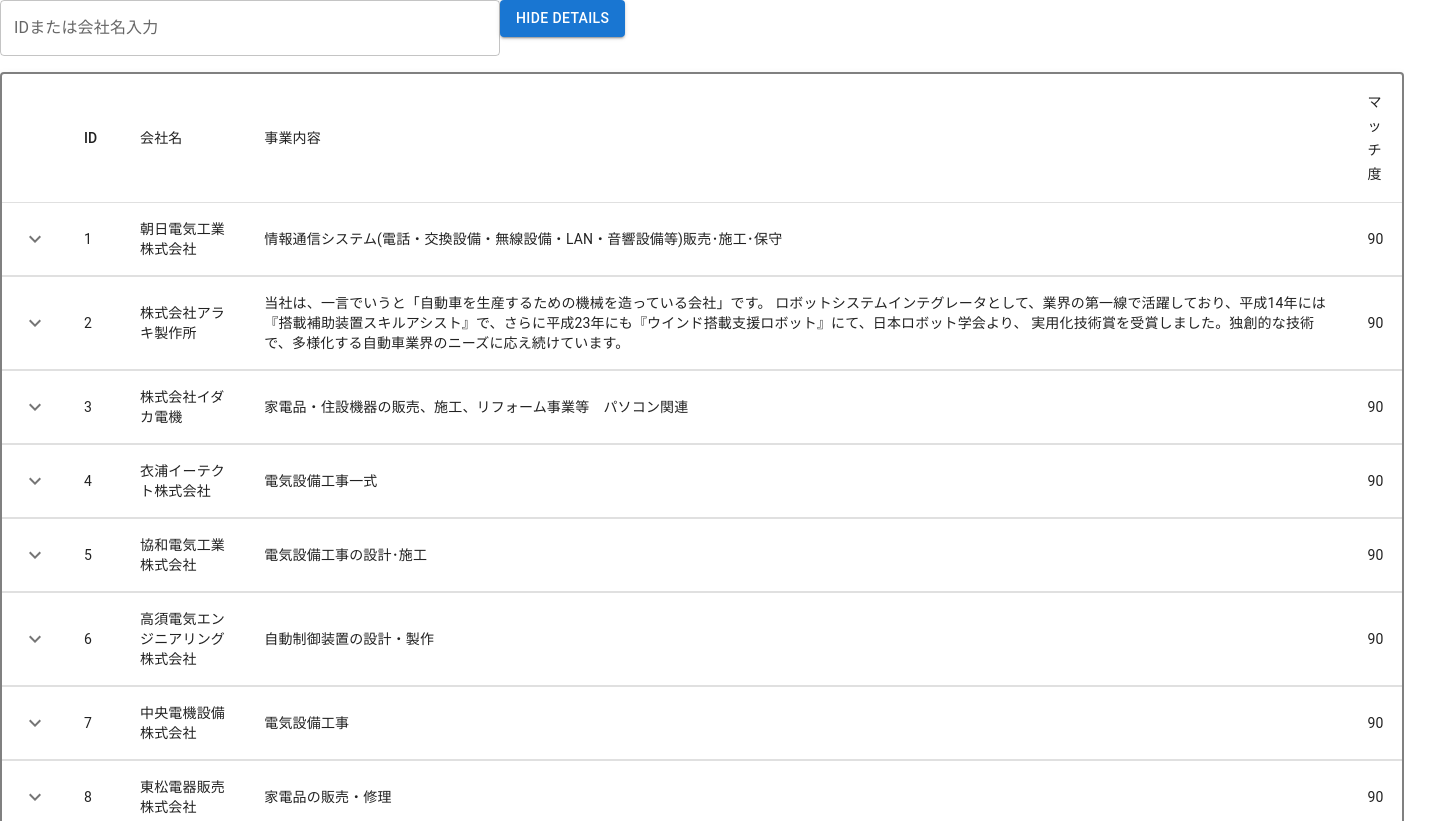
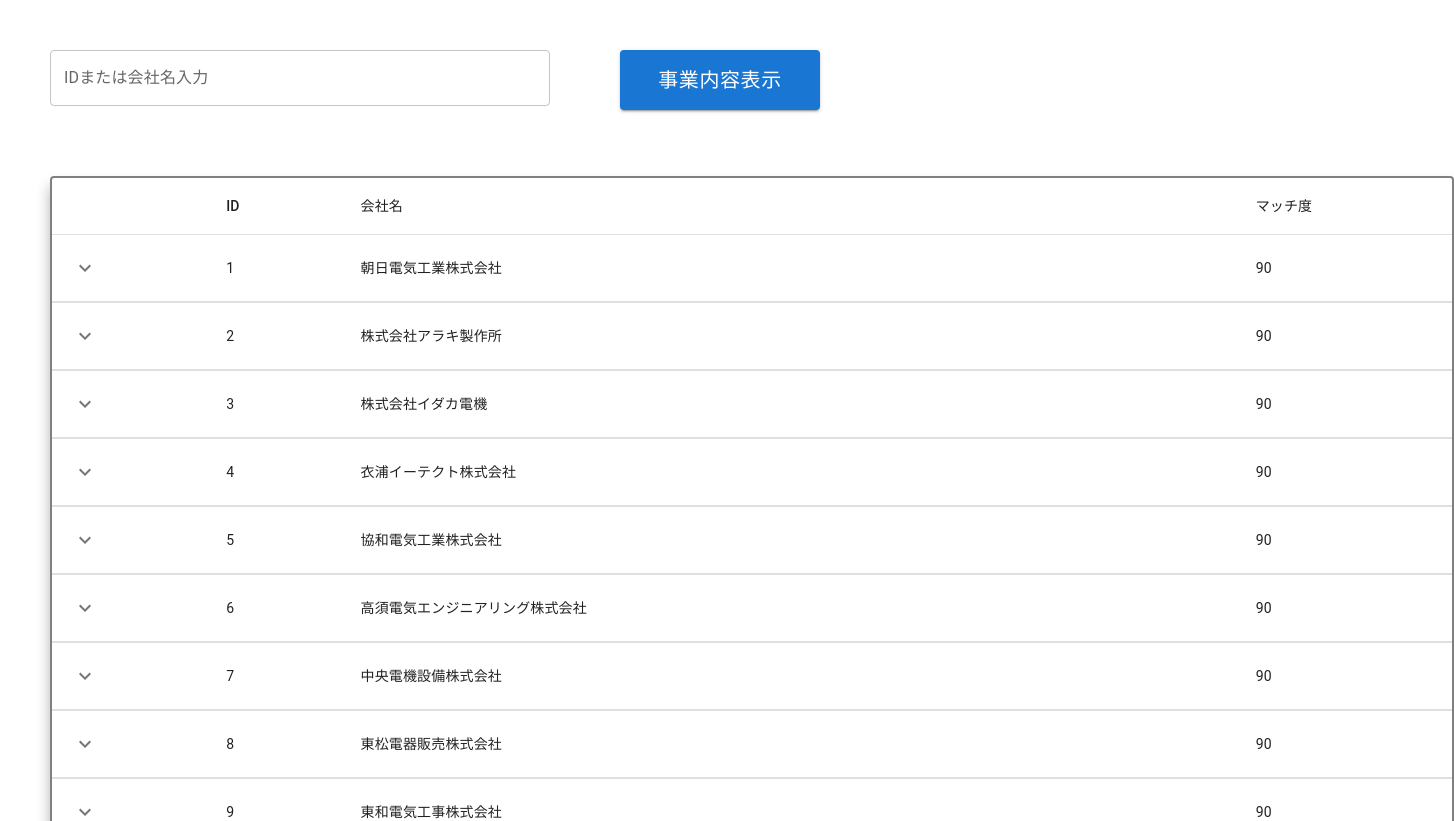
Before and after one commit to hayatosuzuki3228/CVAISotuken, a React (Vite) app: page /Matchtable in a window 1280 px wide. Shown: the top 821 px of the page, 1454 px wide, since content can reach past the window. Built offline with nearby package versions, Linux system fonts and the light colour scheme.

Commit message:
スクロールなくしたのと、マッチ度表改良した

```diff
--- a/matching.css
+++ b/matching.css
@@ -1,17 +1,22 @@
 /* PC向け */
 @media screen and (min-width: 1025px) {
+  body {
+    margin: 0;
+    padding: 0;
+    height: 100%;
+    overflow: hidden;
+  }
   div.menu {
     display: flex;
     flex-direction: column;
     float: left;
-    height: 100%;
+    position: fixed;
     width: 20%;
     margin: 0;
     background-color: rgb(227, 241, 241);
     border-left: 10px solid rgb(6, 103, 142);
+    padding-bottom: 100%;
     padding-left: 2%;
-    padding-bottom: 100vh;
-    position: absolute;
   }
   div#b1 {
     position: absolute;
@@ -35,8 +40,13 @@
     float: right;
     height: 100%;
     width: 80%;
-    margin: 0;
+
     background-color: rgb(255, 255, 255);
+  }
+  .field {
+    position: absolute;
+    left: 370px;
+    top: 130px;
   }
   div#b5 {
     position: absolute;
--- a/matchtable.css
+++ b/matchtable.css
@@ -1,6 +1,6 @@
 @media screen and (min-width: 1025px) {
   .table1 {
-    margin-top: 150px; /* 上部の余白 */
+    margin-top: 100px; /* 上部の余白 */
     margin-left: 50px;
     margin-right: 50px;
     /* 他のスタイルを追加 */
@@ -9,4 +9,8 @@
     top: 50px;
     margin-left: 50px;
   }
+  .detailbu {
+    top: 50px;
+    left: 70px;
+  }
 }
--- a/src/Page/matching.jsx
+++ b/src/Page/matching.jsx
@@ -14,7 +14,7 @@ export function Matching() {
     navigate("/Matchtable");
   };
   return (
-    <>
+    <body>
       <Box bgcolor="#6495ed" p={2}>
         <Stack justifyContent="center" alignSelf="center">
           <h1>名産会マッチング</h1>
@@ -65,17 +65,18 @@ export function Matching() {
             <div id="b3">
               <Button
                 onClick={() =>
-                  (window.location.href = "http://abehiroshi.la.coocan.jp/")
+                  (window.location.href =
+                    "http://intra2.denpa.ac.jp/e-learning/job/")
                 }
                 sx={{
                   width: 250,
                   height: 100,
-                  fontSize: 20,
+                  fontSize: 23,
                   padding: 5,
                 }}
                 variant="contained"
               >
-                会社名と事業内容一覧表
+                就職ガイダンス
               </Button>
             </div>
             <div id="b4">
@@ -106,12 +107,12 @@ export function Matching() {
                 variant="outlined"
                 sx={{
                   width: 500,
-                  left: 50,
-                  top: 20,
+
                   backgroundColor: "lightgray",
                 }}
               />
             )}
+            className="field"
           />
           <div id="b5">
             <Button
@@ -166,7 +167,7 @@ export function Matching() {
         />
         <meta name="viewport" content="width=device-width, initial-scale=1" />
       </head>
-    </>
+    </body>
   );
 }
 export default Matching;
--- a/src/Page/matchtable.jsx
+++ b/src/Page/matchtable.jsx
@@ -59,7 +59,7 @@ function Row(props) {
         </TableCell>
         <TableCell>{row.name}</TableCell>
         {showDetail && <TableCell>{row.detail}</TableCell>}
-        <TableCell>{row.matchdo}</TableCell>
+        <TableCell align="left">{row.matchdo}</TableCell>
       </TableRow>
       <TableRow>
         <TableCell
@@ -127,7 +127,7 @@ Row.propTypes = {
 
 export function Matchtable() {
   const [searchTerm, setSearchTerm] = useState("");
-  const [showDetail, setShowDetail] = useState(true); // 事業内容の表示状態を管理するstate
+  const [showDetail, setShowDetail] = useState(false); // 事業内容の表示状態を管理するstate
 
   const handleSearch = (event) => {
     setSearchTerm(event.target.value);
@@ -156,9 +156,10 @@ export function Matchtable() {
       <Button
         onClick={toggleDetail}
         variant="contained"
-        sx={{ marginBottom: "1rem" }}
+        sx={{ marginBottom: "1rem", height: 60, width: 200, fontSize: 20 }}
+        className="detailbu"
       >
-        {showDetail ? "Hide Details" : "Show Details"}
+        {showDetail ? "事業内容非表示" : "事業内容表示"}
       </Button>
       <TableContainer
         component={Paper}
@@ -177,7 +178,7 @@ export function Matchtable() {
               <TableCell>ID</TableCell>
               <TableCell>会社名</TableCell>
               {showDetail && <TableCell>事業内容</TableCell>}
-              <TableCell>マッチ度</TableCell>
+              <TableCell align="left">マッチ度</TableCell>
             </TableRow>
           </TableHead>
           <TableBody>
@@ -187,6 +188,15 @@ export function Matchtable() {
           </TableBody>
         </Table>
       </TableContainer>
+      <head>
+        <link
+          href="matchtable.css"
+          rel="stylesheet"
+          type="text/css"
+          media="all"
+        />
+        <meta name="viewport" content="width=device-width, initial-scale=1" />
+      </head>
     </>
   );
 }
```
